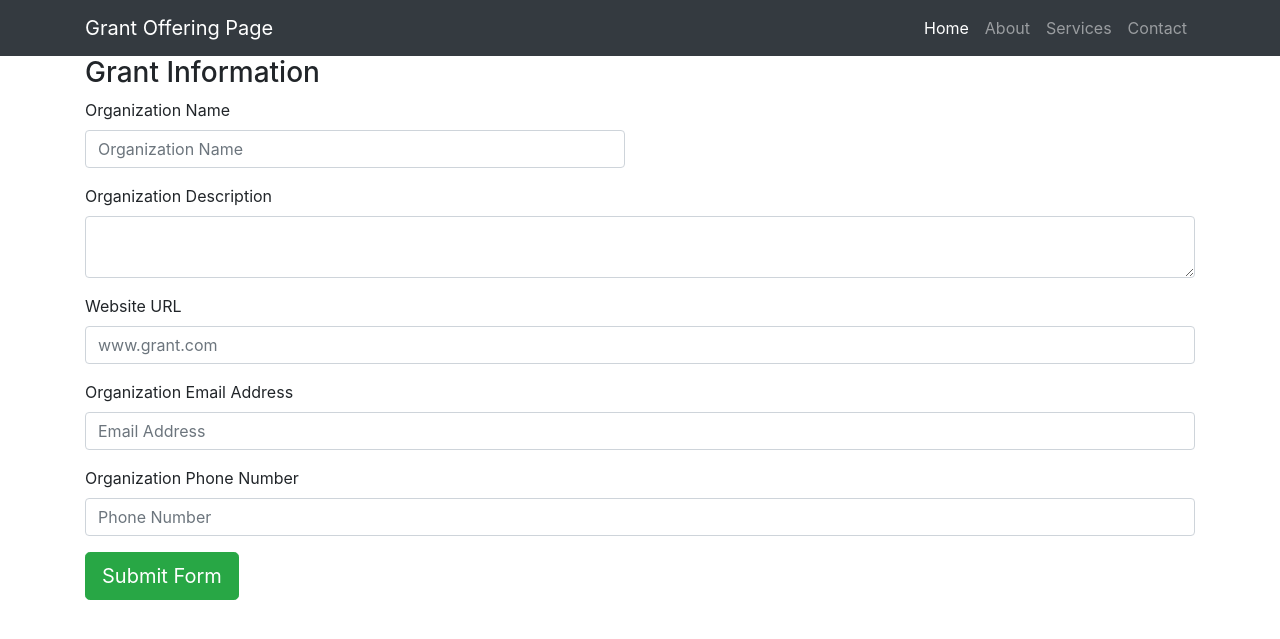
After one commit to hamoody-omar/fundraising-app, a Django app: page /grants/ in a window 1280 px wide. The commit adds this page. Shown: the top 639 px of the page. Run offline with Django 3.2, Linux system fonts and the light colour scheme; some libraries are stand-ins or nearby versions.

Commit message:
added funder page

```diff
--- a/app/admin.py
+++ b/app/admin.py
@@ -1,7 +1,9 @@
 from django.contrib import admin
-from .models import Donation, Donor, DonorDonation
+from .models import Donation, Donor, DonorDonation, Funder
+
 
 admin.site.register(Donation)
 admin.site.register(Donor)
 admin.site.register(DonorDonation)
+admin.site.register(Funder)
 # Register your models here.
--- a/app/funder_urls.py
+++ b/app/funder_urls.py
@@ -2,8 +2,9 @@ from django.conf.urls import url
 from django.contrib import admin
 from app.funder_views.index import index
 from app.funder_views.donate import donation
-
+from app.funder_views.grants import grant
 urlpatterns = [
     url(r'^$', index, name='index'),
-    url(r'^donate/', donation, name="donation")
+    url(r'^donate/', donation, name="donation"),
+    url(r'^grants/', grant, name="grant")
 ]
--- /dev/null
+++ b/app/funder_views/grants.py
@@ -0,0 +1,17 @@
+from django.shortcuts import render, redirect
+from app.models import Funder
+
+def grant(request):
+    context_dict = {}
+    if request.POST:
+            funds = Funder()
+            funds.organization_name=request.POST['name']
+            funds.description=request.POST['Description']
+            funds.website_url=request.POST['company']
+            funds.organization_email_address=request.POST['email']
+            funds.organization_phone_number=request.POST['phonenumber']
+            funds.save()
+            print("******************",funds.organization_name)
+            return redirect('/')
+    else:
+        return render(request, 'app/grants.html', context_dict)
--- /dev/null
+++ b/app/templates/app/grants.html
@@ -0,0 +1,149 @@
+{% load static %}
+<!DOCTYPE html>
+
+<head>
+
+  <link rel="stylesheet" href="{% static 'vendor/bootstrap/css/bootstrap.min.css' %}">
+
+  <!-- Custom styles for this template -->
+  <link rel="stylesheet" href="{% static 'app/business-frontpage.css' %}">
+
+</head>
+
+<!-- Navigator -->
+<nav class="navbar navbar-expand-lg navbar-dark bg-dark fixed-top">
+  <div class="container">
+    <a class="navbar-brand" href="#">Grant Offering Page</a>
+    <button class="navbar-toggler" type="button" data-toggle="collapse" data-target="#navbarResponsive"
+      aria-controls="navbarResponsive" aria-expanded="false" aria-label="Toggle navigation">
+      <span class="navbar-toggler-icon"></span>
+    </button>
+    <div class="collapse navbar-collapse" id="navbarResponsive">
+      <ul class="navbar-nav ml-auto">
+        <li class="nav-item active">
+          <a class="nav-link" href="/">Home
+            <span class="sr-only">(current)</span>
+          </a>
+        </li>
+        <li class="nav-item">
+          <a class="nav-link" href="#">About</a>
+        </li>
+        <li class="nav-item">
+          <a class="nav-link" href="#">Services</a>
+        </li>
+        <li class="nav-item">
+          <a class="nav-link" href="#">Contact</a>
+        </li>
+      </ul>
+    </div>
+  </div>
+</nav>
+
+<body>
+  <form role="form" name="question" href="/grants/" method="POST">
+    <div class="container">
+      <div class="row">
+        <div class="col-xs-12 col-md-12">
+
+          {% csrf_token %}
+          <div class="panel panel-default">
+            <div class="panel-heading">
+              <h3 class="panel-title">Grant Information</h3>
+            </div>
+
+            <div class="panel-body">
+
+              <div class="bodyTest">
+
+                  <div class="row">
+                    <div class="col-sm-6">
+                      <!-- first name input-->
+                      <div class="form-group">
+                        <label for="name" class="control-label">Organization Name</label>
+                        <div class="">
+                          <input id="name" name="name" type="text" autocomplete="name" required
+                            placeholder="Organization Name" class="form-control">
+                          <p class="help-block"></p>
+                        </div>
+                      </div>
+                    </div>
+                  </div>
+
+                  <div class="row">
+                    <div class="col-sm-12">
+                      <div class="form-group">
+                        <label for="Description" class="control-label">Organization Description</label>
+                        <div class="">
+                          <textarea id="Description" name="Description" autocomplete="Description" required
+                            placeholder="Description" class="form-control">
+                        </textarea>
+                          <p class="help-block"></p>
+
+                        </div>
+                      </div>
+                    </div>
+                  </div>
+
+                  <!-- last name input-->
+
+                  <div class="row">
+                    <div class="col-sm-12">
+                      <!-- company input-->
+                      <div class="control-group">
+                        <label for="company" class="control-label ">Website URL</label>
+                        <div class="">
+                          <input id="company" name="company" type="text" autocomplete="organization"
+                            placeholder="www.grant.com" class="form-control">
+                          <p class="help-block"></p>
+                        </div>
+                      </div>
+                    </div>
+                  </div>
+                  <div class="row">
+
+                    <!-- Email Address input-->
+                    <div class="col-sm-12">
+                      <div class="control-group">
+                        <label for="company" class="control-label ">Organization Email Address</label>
+                        <div class="">
+                          <input id="email" name="email" type="text" autocomplete="email" placeholder="Email Address"
+                            required class="form-control">
+                          <p class="help-block"></p>
+                        </div>
+                      </div>
+                    </div>
+                  </div>
+
+                  <div class="row">
+
+                    <!-- Email Address input-->
+                    <div class="col-sm-12">
+                      <div class="control-group">
+                        <label for="phone_number" class="control-label ">Organization Phone Number</label>
+                        <div class="">
+                          <input id="phone_number" name="phonenumber" type="text" autocomplete="phone_number"
+                            placeholder="Phone Number" required class="form-control">
+                          <p class="help-block"></p>
+                        </div>
+                      </div>
+                    </div>
+                  </div>
+                  <div class="row">
+                    <div class="col-xs-12">
+                      <div class="form-group">
+                        <div class="col-sm-12">
+                      <button class="btn btn-success btn-lg btn-block" type="submit">Submit Form</button>
+                    </div>
+                    </div>
+                    </div>
+
+
+              </div>
+
+            </div>
+          </div>
+          <!-- panel -->
+
+        </div>
+  </form>
+</body>
--- a/app/templates/app/index.html
+++ b/app/templates/app/index.html
@@ -169,7 +169,7 @@
             <p class="card-text"> - Gran wording here -</p>
           </div>
           <div class="card-footer">
-            <a href="#" class="btn btn-primary">Find Out More!</a>
+            <a href="/grants/" class="btn btn-primary">Find Out More!</a>
           </div>
         </div>
       </div>
```
Also changed, not shown: db.sqlite3.
